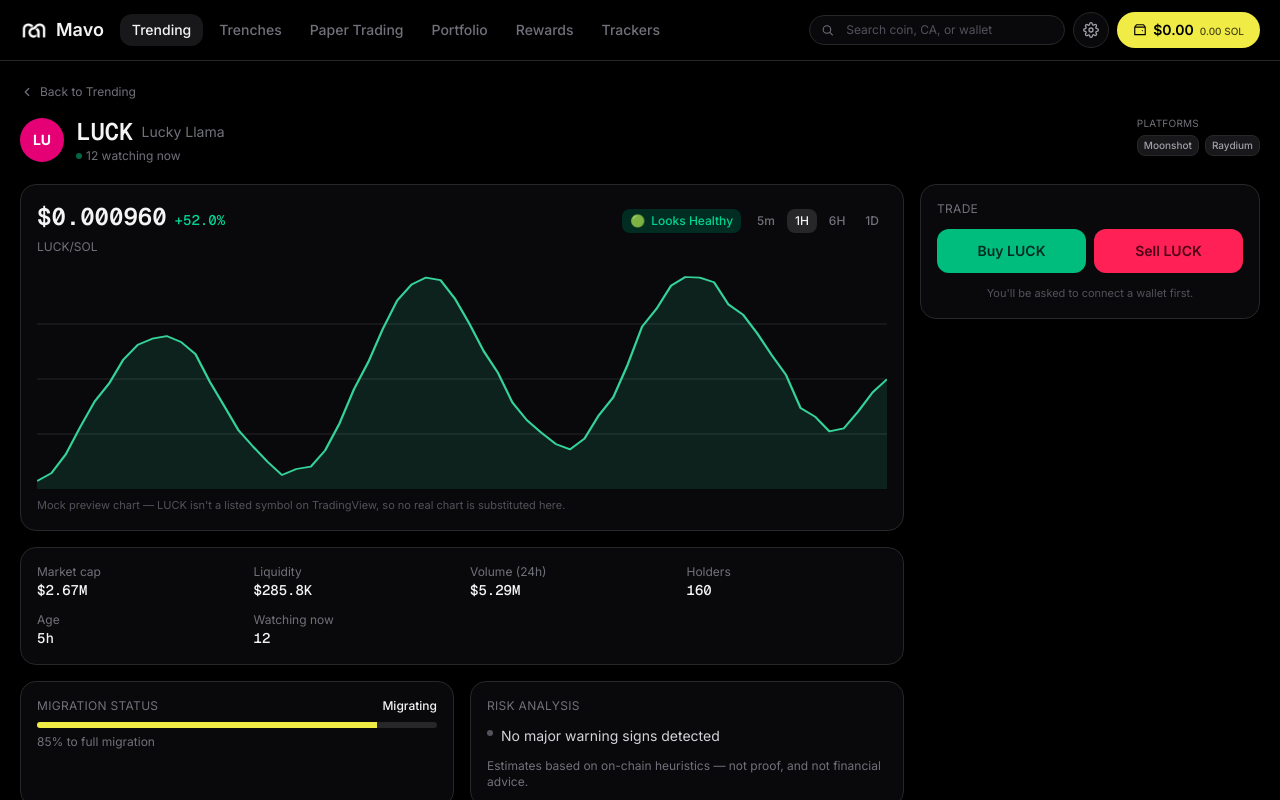
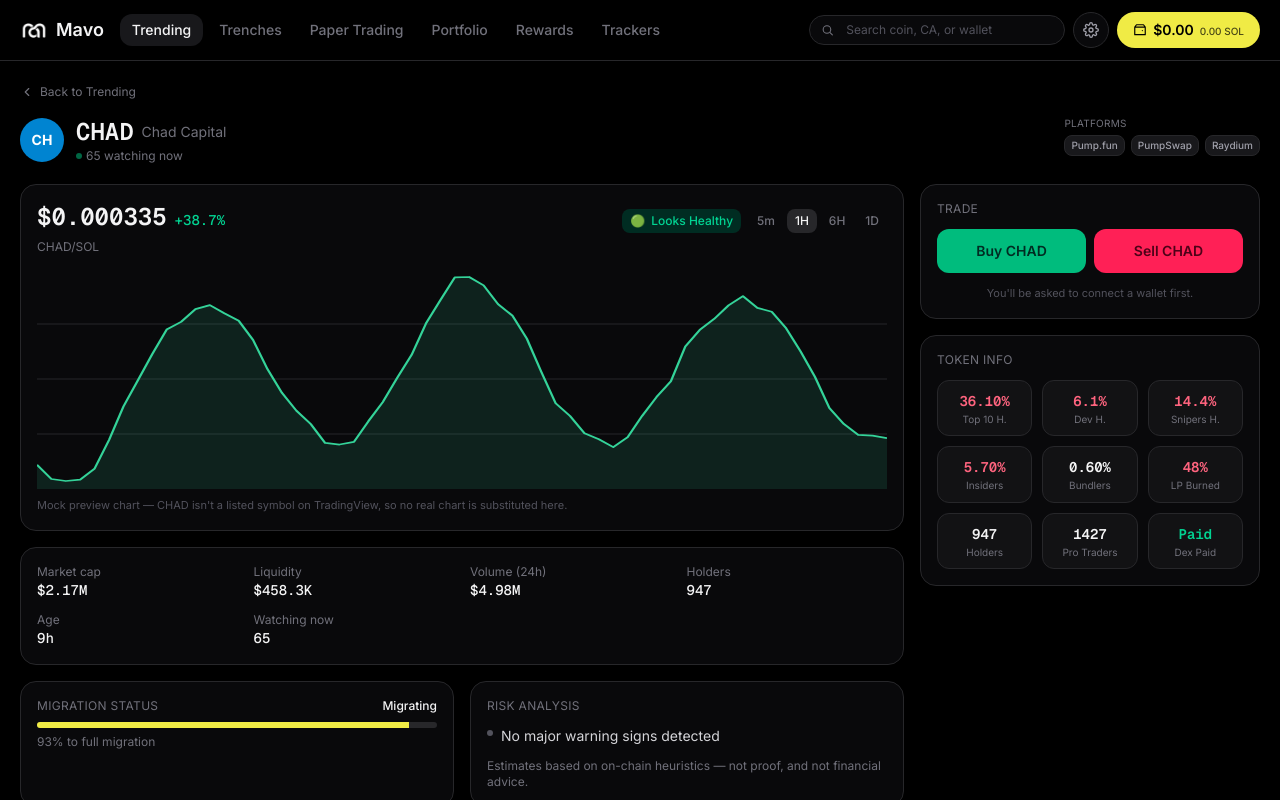
Before and after one commit to mavotrade/mavo, a Next.js app: page /dashboard in a window 1280 px wide. Both pictures are taken after a click on the button 222 px from the left and 250 px from the top of the page. Shown: the top 800 px of the page. Built offline with nearby package versions, Linux system fonts and the light colour scheme.

Commit message:
Update page.tsx

```diff
--- a/app/dashboard/page.tsx
+++ b/app/dashboard/page.tsx
@@ -220,6 +220,10 @@
   const devPct = Math.round(rand() * 8 * 10) / 10;
   const sniperPct = Math.round(rand() * 15 * 10) / 10;
   const insiderPct = Math.round(rand() * 12 * 10) / 10;
+  const bundlersPct = Math.round(rand() * 6 * 10) / 10;
+  const lpBurnedPct = Math.floor(rand() * 100);
+  const proTraders = Math.floor(rand() * 4000) + 50;
+  const dexPaid = rand() > 0.35;
 
   return {
     id: `${stage}-${i}`,
@@ -255,6 +259,10 @@
     devPct,
     sniperPct,
     insiderPct,
+    bundlersPct,
+    lpBurnedPct,
+    proTraders,
+    dexPaid,
     watchingNow: Math.floor(rand() * 300) + 4,
     sparkline: makeSparkline(rand, priceChangePct >= 0),
     platforms,
@@ -1541,6 +1549,44 @@
   );
 }
 
+// Compact 3x3 grid of on-chain heuristic badges — top holder concentration,
+// dev/sniper/insider/bundler share, LP-burn status, holder count, active
+// pro-trader count, and whether the token paid for a DEX profile listing.
+// All values come from buildToken(), so every token (real or mock) has them.
+function TokenInfoPanel({ token }) {
+  const items = [
+    { label: "Top 10 H.", value: `${token.top10Pct.toFixed(2)}%`, warn: token.top10Pct > 30 },
+    { label: "Dev H.", value: `${token.devPct.toFixed(1)}%`, warn: token.devPct > 5 },
+    { label: "Snipers H.", value: `${token.sniperPct.toFixed(1)}%`, warn: token.sniperPct > 5 },
+    { label: "Insiders", value: `${token.insiderPct.toFixed(2)}%`, warn: token.insiderPct > 5 },
+    { label: "Bundlers", value: `${token.bundlersPct.toFixed(2)}%`, warn: token.bundlersPct > 3 },
+    { label: "LP Burned", value: `${token.lpBurnedPct}%`, positive: token.lpBurnedPct >= 50, warn: token.lpBurnedPct < 50 },
+    { label: "Holders", value: fmtHolders(token.holders) },
+    { label: "Pro Traders", value: `${token.proTraders}` },
+    { label: "Dex Paid", value: token.dexPaid ? "Paid" : "Unpaid", positive: token.dexPaid, warn: !token.dexPaid },
+  ];
+
+  return (
+    <div className="rounded-2xl border border-zinc-800 bg-zinc-950 p-4">
+      <div className="text-xs text-zinc-500 uppercase tracking-wide mb-3">Token info</div>
+      <div className="grid grid-cols-3 gap-2.5">
+        {items.map((it) => (
+          <div key={it.label} className="rounded-xl border border-zinc-800 bg-zinc-900/60 p-2.5 text-center">
+            <div
+              className={`text-sm font-semibold font-mono ${
+                it.warn ? "text-rose-400" : it.positive ? "text-emerald-400" : "text-zinc-100"
+              }`}
+            >
+              {it.value}
+            </div>
+            <div className="mt-0.5 text-[10px] text-zinc-500 leading-tight">{it.label}</div>
+          </div>
+        ))}
+      </div>
+    </div>
+  );
+}
+
 function TokenDetail({ token, wallet, onBack, onTrade, paperMode, paperWallet, backLabel = "Trending", accent }) {
   const stageLabel = token.stage === "new" ? "New pair" : token.stage === "migrating" ? "Migrating" : "Migrated";
 
@@ -1645,8 +1691,9 @@
           </div>
         </div>
 
-        <div className="min-w-0 xl:sticky xl:top-20 xl:self-start">
+        <div className="min-w-0 xl:sticky xl:top-20 xl:self-start space-y-4">
           <QuickTrade token={token} wallet={wallet} onTrade={onTrade} paperMode={paperMode} paperWallet={paperWallet} />
+          <TokenInfoPanel token={token} />
         </div>
       </div>
     </div>
```
